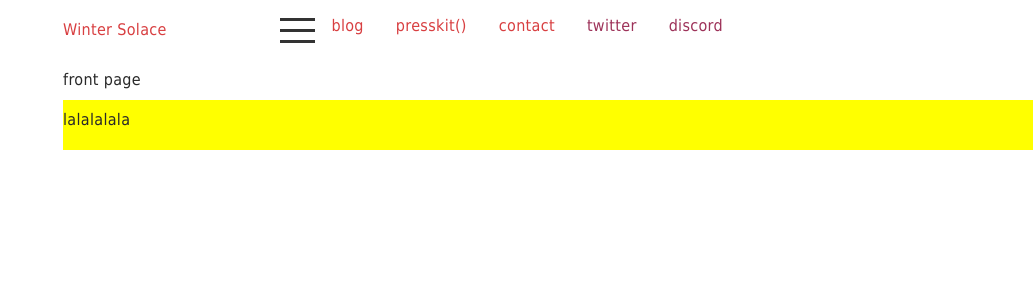
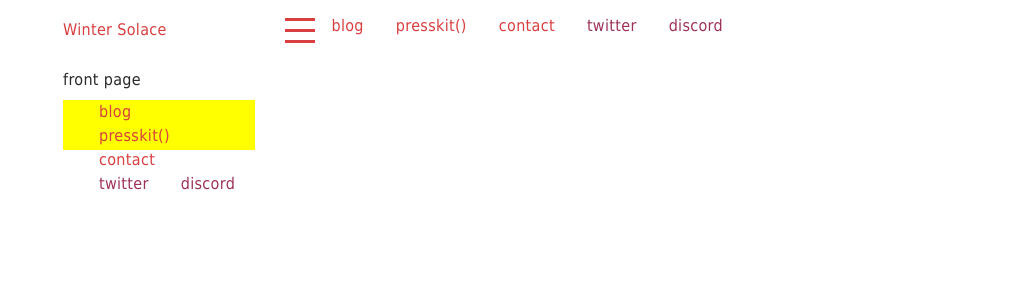
Before and after one commit to BaronBlackmore/Wintercast, a Jekyll site: the page built from index.html, in a window 1280 px wide. Shown: the top 300 px of the page, without its empty margins (247-1280 px from the left). Built offline with Jekyll 4.4.1, drawn with Linux system fonts in a browser that asks for light colours.

Commit message:
more nav

```diff
--- a/_includes/nav.html
+++ b/_includes/nav.html
@@ -15,8 +15,14 @@
 		<a href="" style="padding-right: 0">discord</a>
 	</div>
 
-	<div id="mobile-nav">
-		<p>lalalalala</p>
+	<div class="center-col" id="mobile-nav">
+		<a href="/blog">blog</a>
+		<a href="/presskit">presskit()</a>
+		<a href="/contact">contact</a>
+		<div class="social-images">
+			<a href="">twitter</a>
+			<a href="" style="padding-right: 0">discord</a>
+		</div>
 	</div>
 
 </div>
@@ -29,7 +35,6 @@
 	function openNav() {
 		var x = document.getElementById("mobile-nav");
 		x.classList.toggle("offscreen");
-
 	}
 
 </script>
--- a/css/main.css
+++ b/css/main.css
@@ -202,11 +202,11 @@ a:visited{
 }
 
 .bar1, .bar2, .bar3 {
-  width: 35px;
+  width: 30px;
   height: 3px;
-  background-color: #333;
+  background-color: #d83f41;
   margin: 4px 0;
-  transition: 0.4s;
+  transition: 0.2s;
 }
 
 .change .bar1 {
@@ -222,15 +222,23 @@ a:visited{
 }
 
 #mobile-nav{
-	width: 100%;
 	position: absolute;
 	top: 100px;
 	height: 50px;
 	background-color: yellow;
+	display: flex;
+	flex-direction: column;
+	transition: 0.5s;
 }
 
 .offscreen{
-	top:50px !important;
+	top: 50px !important;
+}
+
+.social-images{
+	display: flex;
+	align-items: center;
+	justify-content: center;
 }
 
 @media(max-width: 660px){
```
